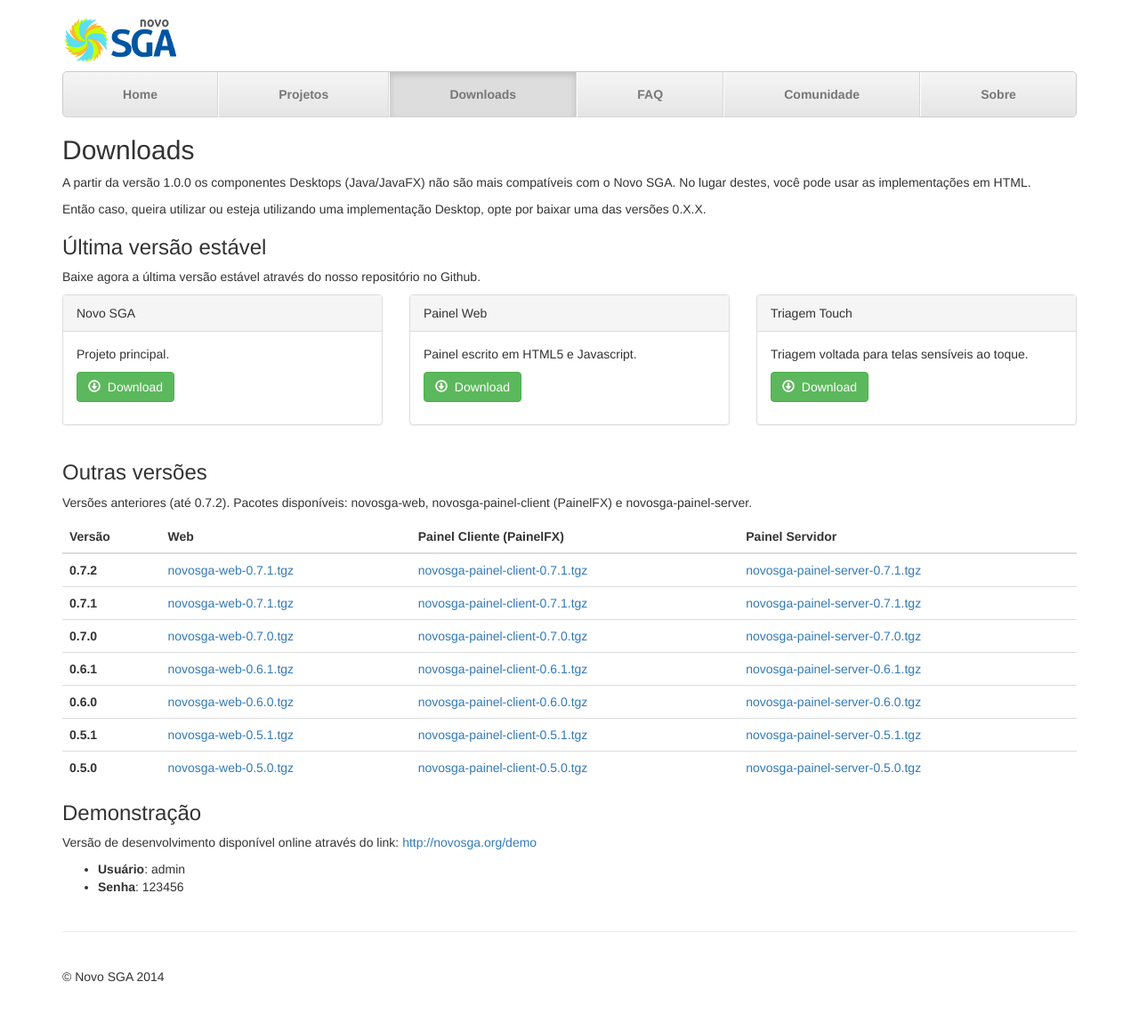
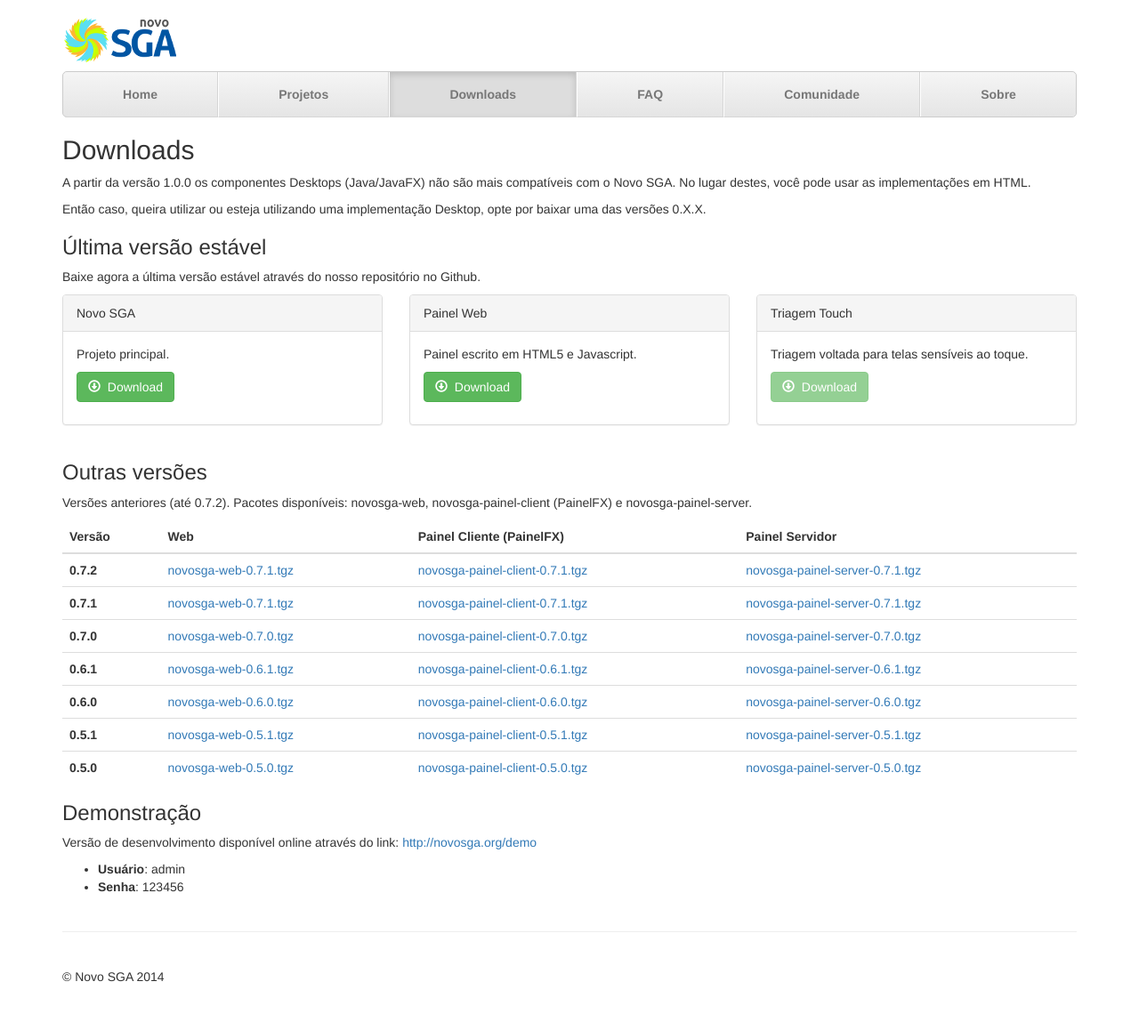
Before and after one commit to novosga/novosga.github.io, a Jekyll site: the page built from downloads.html, in a window 1280 px wide. Shown: the whole page at 89% size. Built offline with Jekyll 4.4.1, drawn with Linux system fonts in a browser that asks for light colours; nearby versions of some CDN libraries; Markdown is read by kramdown in place of the engine named in the settings.

Commit message:
desabilitando link para triagem-touch

```diff
--- a/downloads.html
+++ b/downloads.html
@@ -45,7 +45,7 @@
                 <div class="panel-body">
                     {{ site.locales[site.locale].downloads.last.triagemtouch }}
                     <p>
-                        <a class="btn btn-success" href="https://github.com/novosga/triagem-touch/releases">
+                        <a class="btn btn-success" href="https://github.com/novosga/triagem-touch/releases" disabled="disabled">
                             <span class="glyphicon glyphicon-download"></span>&nbsp;
                             Download
                         </a>
```
